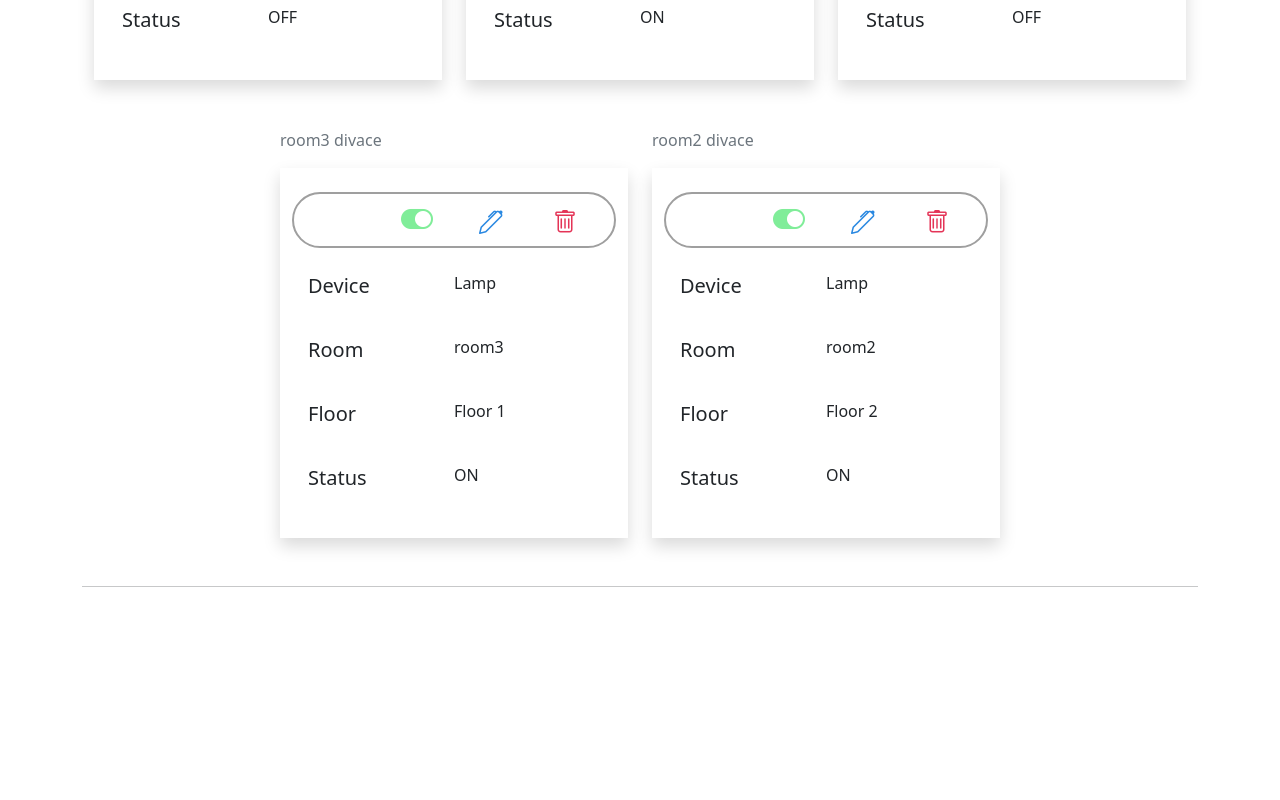
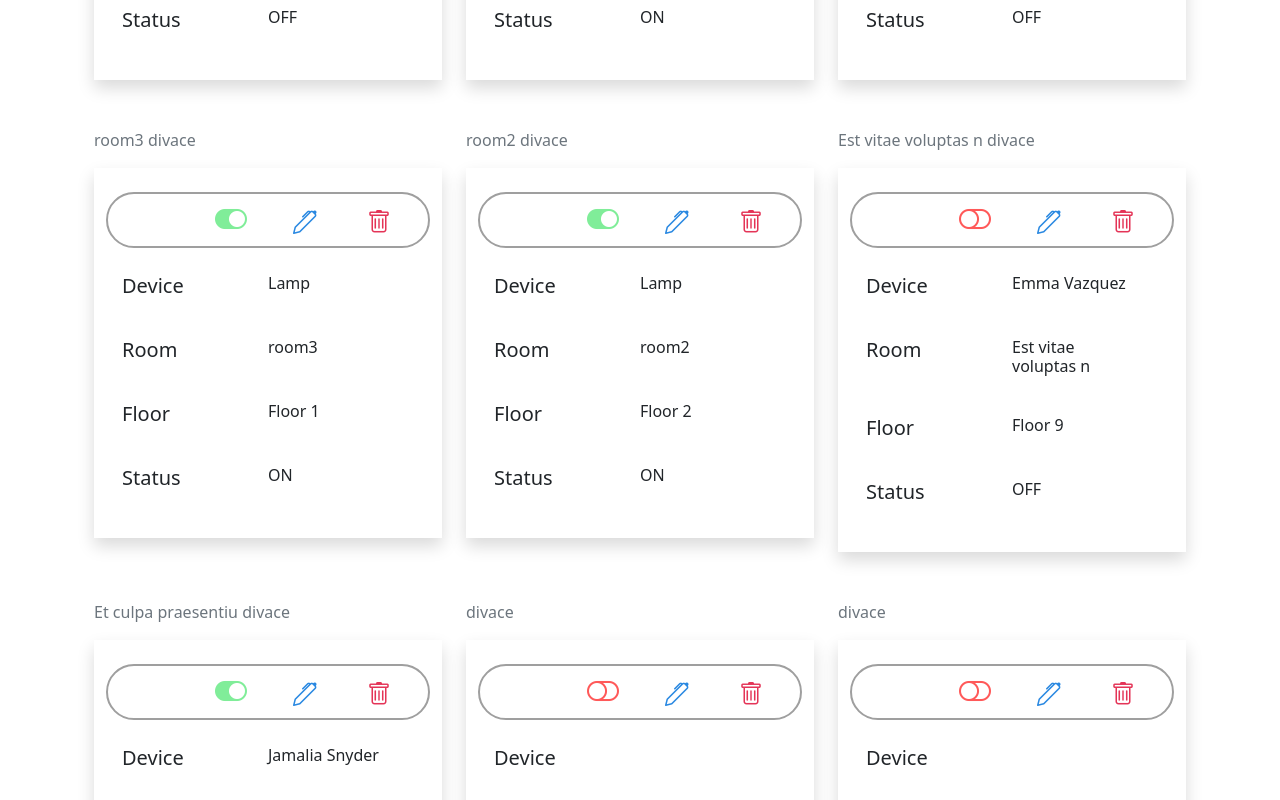
Before and after one commit to Moussatef/Smart_House, an Angular app: page / in a window 1280 px wide. Shown: the part 680-1480 px from the top of the page. Before the commit the page ends 1283 px from the top, so only its background shows below. Built offline with nearby package versions, Linux system fonts and the light colour scheme; data requests are answered from the project's data file.

Commit message:
some validation inputs

```diff
--- a/db.json
+++ b/db.json
@@ -34,6 +34,158 @@
       "floor": 2,
       "status": "ON",
       "id": 8
+    },
+    {
+      "id": 96.1656444014969,
+      "name": "Emma Vazquez",
+      "room": "Est vitae voluptas n",
+      "status": "OFF",
+      "floor": 9
+    },
+    {
+      "id": 719888,
+      "name": "Jamalia Snyder",
+      "room": "Et culpa praesentiu",
+      "status": "ON",
+      "floor": 10
+    },
+    {
+      "id": 678279,
+      "status": "OFF"
+    },
+    {
+      "id": 228280,
+      "name": "",
+      "room": "",
+      "status": "OFF",
+      "floor": 0
+    },
+    {
+      "id": 294128,
+      "name": "",
+      "room": "",
+      "status": "OFF",
+      "floor": 0
+    },
+    {
+      "id": 910877,
+      "name": "",
+      "room": "",
+      "status": "OFF",
+      "floor": 0
+    },
+    {
+      "id": 836018,
+      "name": "",
+      "room": "",
+      "status": "OFF",
+      "floor": 0
+    },
+    {
+      "id": 717907,
+      "name": "",
+      "room": "",
+      "status": "OFF",
+      "floor": 0
+    },
+    {
+      "id": 215745,
+      "name": "",
+      "room": "",
+      "status": "OFF",
+      "floor": 0
+    },
+    {
+      "id": 809038,
+      "name": "",
+      "room": "",
+      "status": "OFF",
+      "floor": 0
+    },
+    {
+      "id": 504976,
+      "name": "",
+      "room": "",
+      "status": "OFF",
+      "floor": 0
+    },
+    {
+      "id": 850194,
+      "name": "",
+      "room": "",
+      "status": "OFF",
+      "floor": 0
+    },
+    {
+      "id": 520919,
+      "name": "",
+      "room": "",
+      "status": "OFF",
+      "floor": 0
+    },
+    {
+      "id": 651526,
+      "name": "",
+      "room": "",
+      "status": "OFF",
+      "floor": 0
+    },
+    {
+      "id": 382250,
+      "name": "",
+      "room": "",
+      "status": "OFF",
+      "floor": 0
+    },
+    {
+      "id": 890332,
+      "name": "",
+      "room": "",
+      "status": "OFF",
+      "floor": 0
+    },
+    {
+      "id": 490652,
+      "name": "",
+      "room": "",
+      "status": "OFF",
+      "floor": 0
+    },
+    {
+      "id": 758172,
+      "name": "",
+      "room": "",
+      "status": "OFF",
+      "floor": 0
+    },
+    {
+      "id": 128646,
+      "name": "",
+      "room": "",
+      "status": "OFF",
+      "floor": 0
+    },
+    {
+      "id": 395728,
+      "name": "",
+      "room": "",
+      "status": "OFF",
+      "floor": 0
+    },
+    {
+      "id": 182339,
+      "name": "",
+      "room": "",
+      "status": "OFF",
+      "floor": 0
+    },
+    {
+      "id": 575111,
+      "status": "OFF"
+    },
+    {
+      "id": 448654,
+      "status": "OFF"
     }
   ]
 }
--- a/src/app/private/components/divace-modal/divace-modal.component.html
+++ b/src/app/private/components/divace-modal/divace-modal.component.html
@@ -14,9 +14,19 @@
                     <div class="modal-body">
                         <div class="mb-3">
                             <label for="divace_name" class="col-form-label">Divace name :</label>
-                            <input type="text" class="form-control" [(ngModel)]="divace_name" name="divace_name"
-                                id="divace_name">
+                            <input [ngClass]="[ divace_name.touched && divace_name.invalid ? 'is-invalid': '']" type="text" class="form-control" required #divace_name="ngModel" ngModel
+                                 name="divace_name" placeholder="divace name">
 
+                            <div  *ngIf="divace_name.touched && divace_name.invalid"
+                                class="alert alert-danger d-flex align-items-center my-2" role="alert">
+                                <svg class="bi flex-shrink-0 me-2" width="24" height="24" role="img"
+                                    aria-label="Danger:">
+                                    <use xlink:href="#exclamation-triangle-fill" />
+                                </svg>
+                                <div>
+                                    An example danger alert with an icon
+                                </div>
+                            </div>
                         </div>
                         <div class="mb-3">
                             <label for="floor_number" class="col-form-label">Floor number:</label>
@@ -37,7 +47,7 @@
                     </div>
                     <div class="modal-footer">
                         <button type="button" class="btn btn-secondary" data-bs-dismiss="modal">Close</button>
-                        <input type="submit" value="Save divace" class="btn btn-primary" />
+                        <input type="submit" [ngClass]="[divace_name.invalid ? 'disabled': '']" value="Save divace" class="btn btn-primary" />
                     </div>
                 </form>
             </div>
--- a/src/app/private/components/divace-modal/divace-modal.component.ts
+++ b/src/app/private/components/divace-modal/divace-modal.component.ts
@@ -22,12 +22,11 @@ export class DivaceModalComponent implements OnInit {
   ngOnInit(): void {
   }
 
+
   onSubmit(){
 
-    console.log(this.divace_name +" / "+ this.status_divace  );
-
     const divace : Divace = {
-
+      id     : Math.floor((Math.random() * 1000000) + 1),
       name   : this.divace_name,
       room   : this.room_type,
       status : this.status_divace ? status.ON : status.OFF,
@@ -39,7 +38,7 @@ export class DivaceModalComponent implements OnInit {
 
     this.divace_name   = ''
     this.room_type     = ''
-    this.floor_number  = 0
+    this.floor_number  = 1
     this.status_divace = false
 
   }
--- a/src/app/private/components/profile/profile.component.html
+++ b/src/app/private/components/profile/profile.component.html
@@ -2,7 +2,7 @@
 
     <!-- <h2>Welcome back {{userProfile?.username}}</h2> -->
     <div class="text-center my-4">
-        <app-divace-modal></app-divace-modal>
+        <app-divace-modal (onAddDivace)="addNewDivace($event)"></app-divace-modal>
     </div>
     <div class=" row mt-2 justify-content-center  ">
         <hr>
--- /dev/null
+++ b/src/app/private/directives/divace-validation.directive.ts
@@ -0,0 +1,10 @@
+import { Directive } from '@angular/core';
+
+@Directive({
+  selector: '[appDivaceValidation]'
+})
+export class DivaceValidationDirective {
+
+  constructor() { }
+
+}
--- a/src/app/private/models/divace.ts
+++ b/src/app/private/models/divace.ts
@@ -1,7 +1,7 @@
 import {status} from "../enums/onOffEnum";
 
 export interface Divace{
-    id?:number;
+    id:number;
     status:status;
     name:string;
     floor:number;
--- a/src/app/private/private.module.ts
+++ b/src/app/private/private.module.ts
@@ -9,6 +9,7 @@ import { ProfileComponent } from './components/profile/profile.component';
 import { DivaceModalComponent } from './components/divace-modal/divace-modal.component';
 import { ReactiveFormsModule } from '@angular/forms';
 import { FormsModule } from '@angular/forms';
+import { DivaceValidationDirective } from './directives/divace-validation.directive';
 
 
 @NgModule({
@@ -16,7 +17,8 @@ import { FormsModule } from '@angular/forms';
     PrivateComponent,
     DevicePageComponent,
     ProfileComponent,
-    DivaceModalComponent
+    DivaceModalComponent,
+    DivaceValidationDirective
   ],
 
   imports: [
```
Also changed, not shown: 1 other file (tests, documents, lock files or other folders).
